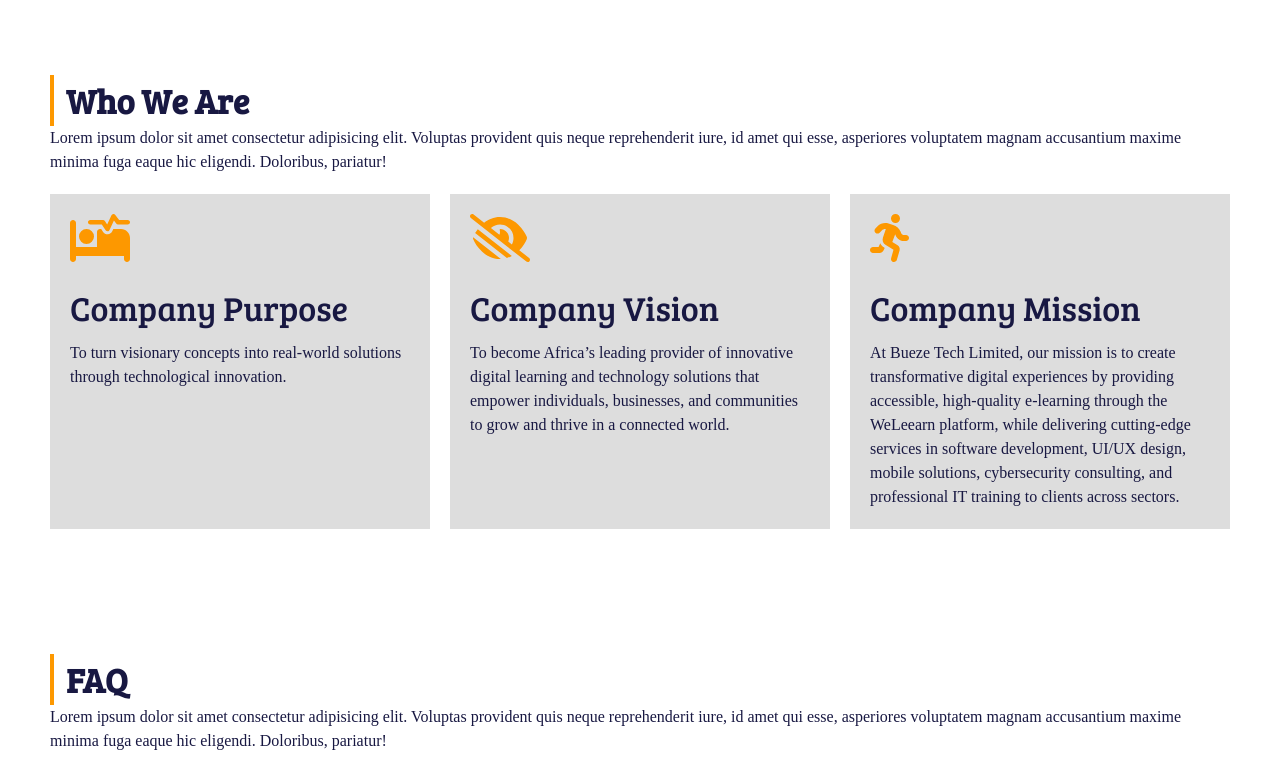
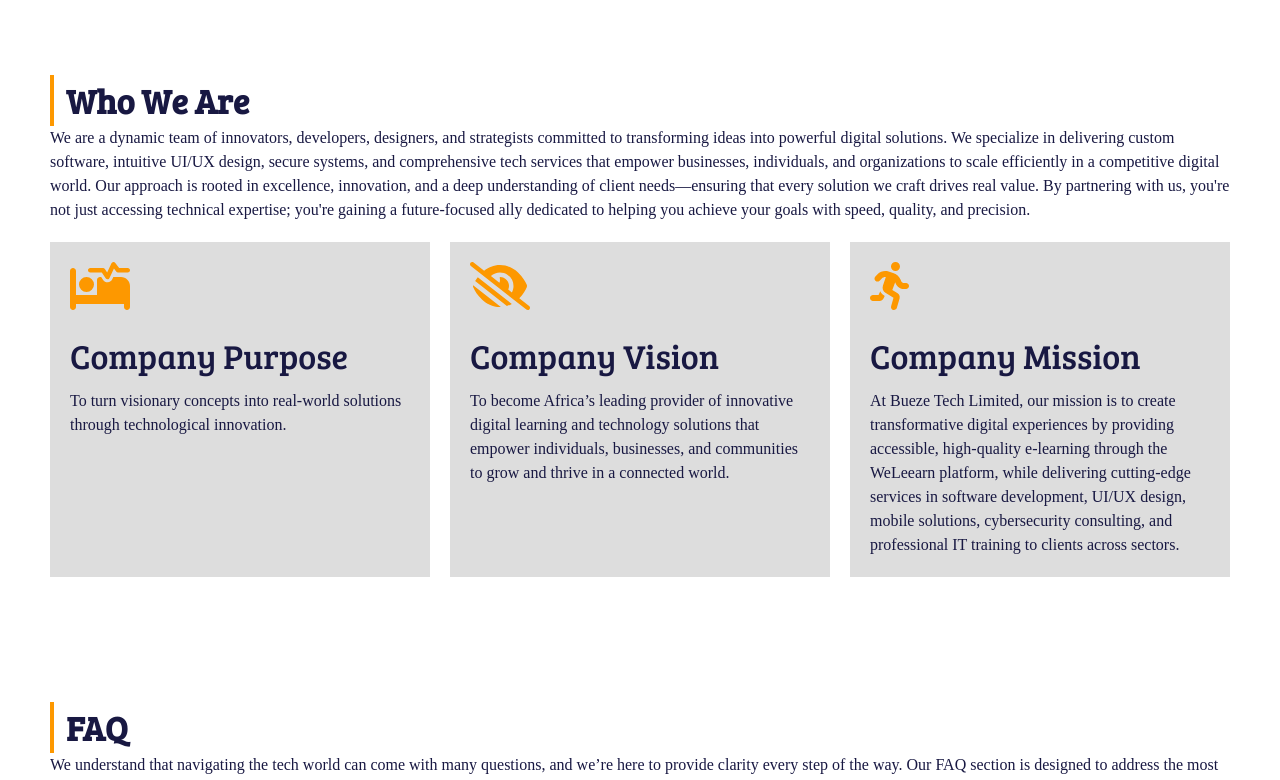
Before and after one commit to KingsleyIbe/buezetech, a Next.js app: page / in a window 1280 px wide. Shown: the part 2900-3680 px from the top of the page. Built offline with nearby package versions, Linux system fonts and the light colour scheme.

Commit message:
Add community page

```diff
--- a/app/blog/page.tsx
+++ b/app/blog/page.tsx
@@ -1,9 +1,7 @@
 import React from 'react'
-import OurProcess from '../../components/our-process/OurProcess';
 import MobileHeader from '../../components/common/MobileHeader';
 import TopHeader from '../../components/common/TopHeader';
 import MainHeader from '../../components/common/MainHeader';
-import Intro from '../../components/our-process/Intro';
 import CallToaction from '../../components/our-process/CallToaction';
 import Footer from '../../components/common/Footer';
 import Blog from '../../components/blog/Blog';
--- a/components/community/Community.tsx
+++ b/components/community/Community.tsx
@@ -1,4 +1,3 @@
-// components/Community.tsx
 import React from 'react';
 import Link from 'next/link';
 
--- a/components/home/AboutUs.tsx
+++ b/components/home/AboutUs.tsx
@@ -1,11 +1,4 @@
-// import { icon } from '@fortawesome/fontawesome-svg-core';
 import {
-    faSchool, faOilWell, faToolbox, faBriefcase, faHeartPulse, faRadiation, faHome,
-    faTeletype,
-    faCalculator,
-    faCashRegister,
-    faBowlFood,
-    faCar,
     faProcedures,
     faLowVision,
     faRunning,
@@ -20,7 +13,7 @@
         <section className="py-[5px] my-[100px]">
             <div className="px-[50px]">
                 <h2 className="text-[34px] font-bold text-[#181842] relative" > <span className="after:content-[''] after:absolute after:top-0 after:left-0 after:h-full after:w-[4px] after:bg-[#fd9800] mr-4"></span>Who We Are</h2>
-                <p className="text-[#181842] font-[BreeSerif]">Lorem ipsum dolor sit amet consectetur adipisicing elit. Voluptas provident quis neque reprehenderit iure, id amet qui esse, asperiores voluptatem magnam accusantium maxime minima fuga eaque hic eligendi. Doloribus, pariatur!</p>
+                <p className="text-[#181842] font-[BreeSerif]">We are a dynamic team of innovators, developers, designers, and strategists committed to transforming ideas into powerful digital solutions. We specialize in delivering custom software, intuitive UI/UX design, secure systems, and comprehensive tech services that empower businesses, individuals, and organizations to scale efficiently in a competitive digital world. Our approach is rooted in excellence, innovation, and a deep understanding of client needs—ensuring that every solution we craft drives real value. By partnering with us, you're not just accessing technical expertise; you're gaining a future-focused ally dedicated to helping you achieve your goals with speed, quality, and precision.</p>
             </div>
             <div className="md:flex-row flex-col flex gap-5 justify-between px-[50px] py-[20px]">
                 <div className="bg-[#ddd] p-5 w-[100%] md:w-[33.3%]">
--- a/components/home/Accordion.tsx
+++ b/components/home/Accordion.tsx
@@ -57,7 +57,9 @@
     <section id="faq" className="px-[50px] my-[100px]">
           <div className="mb-10">
                 <h2 className="text-[34px] font-bold text-[#181842] relative" > <span className="after:content-[''] after:absolute after:top-0 after:left-0 after:h-full after:w-[4px] after:bg-[#fd9800] mr-4"></span>FAQ</h2>
-                <p className="text-[#181842] font-[BreeSerif]">Lorem ipsum dolor sit amet consectetur adipisicing elit. Voluptas provident quis neque reprehenderit iure, id amet qui esse, asperiores voluptatem magnam accusantium maxime minima fuga eaque hic eligendi. Doloribus, pariatur!</p>
+                <p className="text-[#181842] font-[BreeSerif]">
+                    We understand that navigating the tech world can come with many questions, and we’re here to provide clarity every step of the way. Our FAQ section is designed to address the most common inquiries about our services, processes, pricing, timelines, support, and more. Whether you're curious about how our custom software development works, need help understanding our cybersecurity approach, or want to know how to get started with a project, you'll find helpful answers here. We believe in transparency, open communication, and empowering our clients with the right information to make confident decisions. If you don’t find what you’re looking for, our support team is always ready to assist you directly.
+                    </p>
             </div>
       <div className="flex justify-center mb-6 gap-4">
         <button
--- a/components/home/OurIndustries.tsx
+++ b/components/home/OurIndustries.tsx
@@ -1,4 +1,3 @@
-// import { icon } from '@fortawesome/fontawesome-svg-core';
 import {
   faSchool,
   faOilWell,
--- a/components/home/Services.tsx
+++ b/components/home/Services.tsx
@@ -91,7 +91,6 @@
       </p>
 
       <div className="flex flex-col lg:flex-row">
-        {/* Sidebar */}
         <aside className="w-full lg:w-1/4 bg-deco2 bg-white p-4 shadow-md">
           <ul className="space-y-2">
             {services.map((service) => (
```
